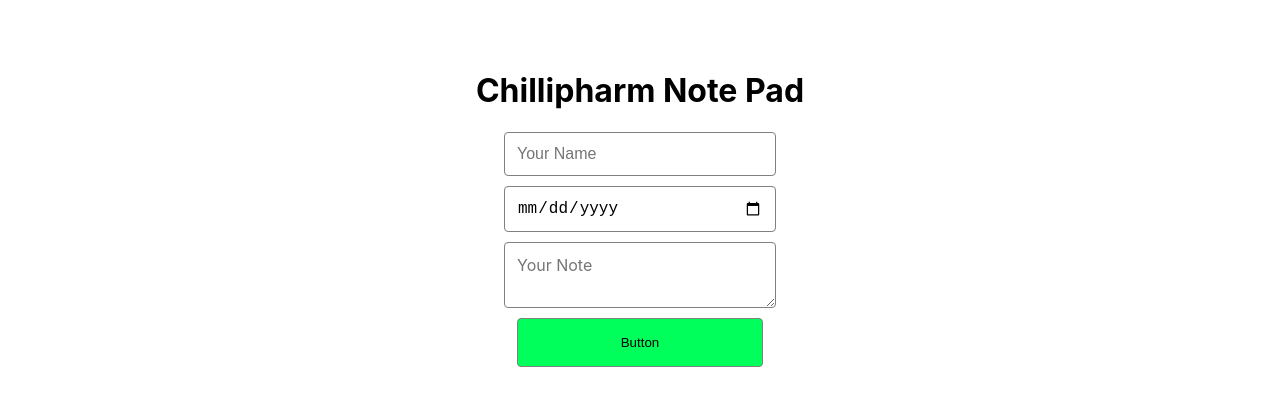
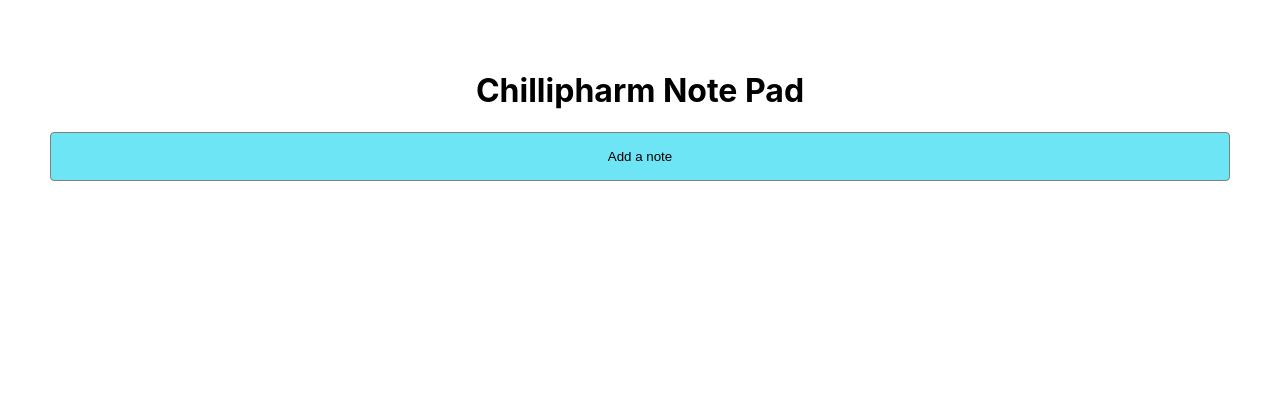
Before and after one commit to damonspencerroberts/React-Note-Pad-Exercise, a React (Create React App) app: page / in a window 1280 px wide. Shown: the top 406 px of the page. Built offline with nearby package versions, Linux system fonts and the light colour scheme.

Commit message:
add dynamic display of form

```diff
--- a/src/App.js
+++ b/src/App.js
@@ -1,13 +1,25 @@
+import { useState } from "react";
 import "./App.css";
+import Button from "./components/button";
 import Form from "./components/form";
 import Header from "./components/header";
 import MainContainer from "./containers/mainContainer";
 
 function App() {
+  const [showForm, setShowForm] = useState(false);
   return (
     <MainContainer>
       <Header>Chillipharm Note Pad</Header>
-      <Form />
+      {showForm ? (
+        <Form onExitClick={() => setShowForm(false)} />
+      ) : (
+        <Button
+          style={{ background: "#6EE5F5" }}
+          onClick={() => setShowForm(true)}
+        >
+          Add a note
+        </Button>
+      )}
     </MainContainer>
   );
 }
--- a/src/components/button.js
+++ b/src/components/button.js
@@ -1,14 +1,16 @@
 import React from "react";
 import styled from "styled-components";
 
-export const Button = (props) => {
-  return <StyledButton {...props}>Button</StyledButton>;
+const Button = (props) => {
+  return <StyledButton {...props}>{props.children}</StyledButton>;
 };
+
+export default Button;
 
 const StyledButton = styled.button`
   padding: 16px 12px;
   width: 100%;
-  background: #00FF5A;
+  background: #00ff5a;
   font-weight: 500;
   color: black;
   display: flex;
--- a/src/components/form.js
+++ b/src/components/form.js
@@ -1,24 +1,46 @@
 import React from "react";
 import styled from "styled-components";
-import { Button } from "./button";
+import Button from "./button";
 import Input from "./input";
 import TextBox from "./textbox";
 
 const Form = (props) => {
+  const { onExitClick = () => {} } = props;
   return (
     <StyledForm {...props}>
-      <Input type="text" placeholder="Your Name" style={{ marginBottom: 10 }} />
-      <Input type="date" style={{ marginBottom: 10 }} />
-      <TextBox placeholder="Your Note" style={{ marginBottom: 10 }} />
-      <Button type="submit">Submit</Button>
+      <InnerForm>
+        <StyledExit onClick={onExitClick}>X</StyledExit>
+        <Input
+          type="text"
+          placeholder="Your Name"
+          style={{ marginBottom: 10 }}
+        />
+        <Input type="date" style={{ marginBottom: 10 }} />
+        <TextBox placeholder="Your Note" style={{ marginBottom: 10 }} />
+        <Button type="submit">Submit</Button>
+      </InnerForm>
     </StyledForm>
   );
 };
 
 export default Form;
 
-const StyledForm = styled.form`
+const StyledForm = styled.form``;
+
+const InnerForm = styled.div`
   display: flex;
   align-items: center;
   flex-direction: column;
+  padding: 10px;
+  position: relative;
 `;
+
+const StyledExit = styled.div`
+  cursor: pointer;
+  font-weight: 900;
+  color: red;
+  font-size: 16px;
+  position: absolute;
+  top: -10px;
+  right: -25px;
+`;
```
